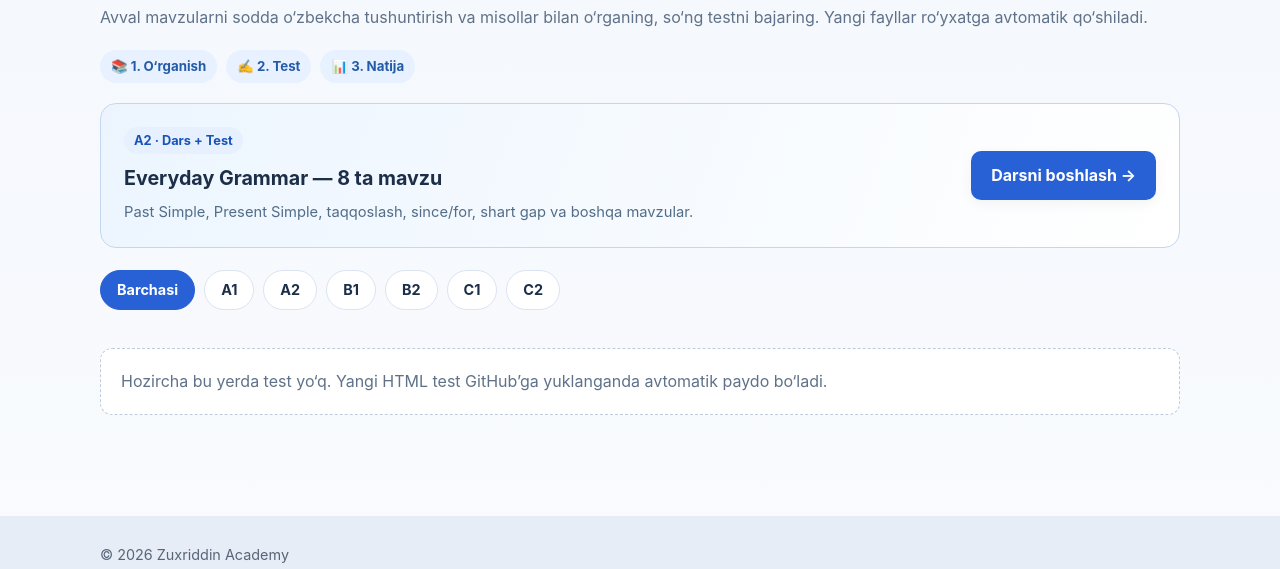
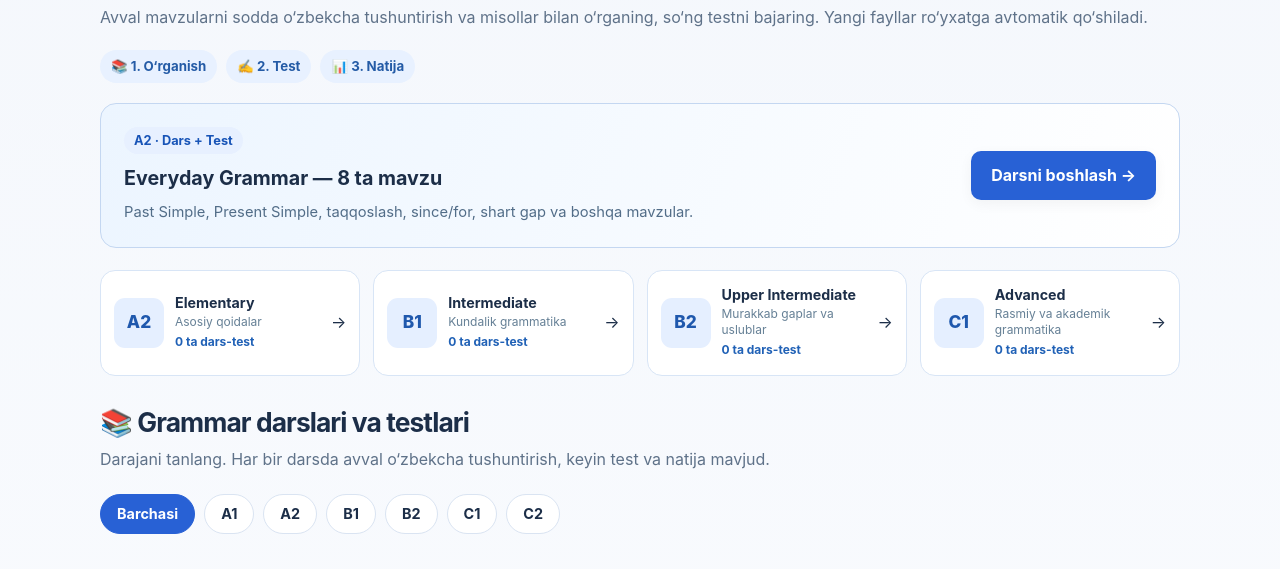
Before and after one commit to meliboyevz1991-web/zuxriddin-academy, a plain HTML site: page grammar.html in a window 1280 px wide. Shown: the part 192-761 px from the top of the page. Drawn offline with Linux system fonts and the light colour scheme.

Commit message:
Add B1 B2 C1 grammar curriculum selector and ordered lesson catalog

```diff
--- a/app.js
+++ b/app.js
@@ -11,15 +11,25 @@
     el.textContent = n + ' ta test';
   }
 
+  for (const el of document.querySelectorAll('[data-count-level]')) {
+    const levelCount = el.dataset.countLevel;
+    const count = tests.filter(t => t.subject === 'grammar' && t.level === levelCount).length;
+    el.textContent = count + ' ta dars-test';
+  }
+
   if (!list) return;
   const requested = (new URLSearchParams(location.search).get('level') || '').toUpperCase();
   const level = ['A1','A2','B1','B2','C1','C2'].includes(requested) ? requested : '';
   const subjectTests = tests.filter(t => !subject || t.subject === subject);
   const shown = subjectTests.filter(t => !level || t.level === level);
   const order = ['A1','A2','B1','B2','C1','C2'];
-  shown.sort((a,b) => subject ? (order.indexOf(a.level)-order.indexOf(b.level) || b.url.localeCompare(a.url)) : b.url.split('/').pop().localeCompare(a.url.split('/').pop()));
+  shown.sort((a,b) => subject ? (order.indexOf(a.level)-order.indexOf(b.level) || (subject === 'grammar' ? a.url.localeCompare(b.url) : b.url.localeCompare(a.url))) : b.url.split('/').pop().localeCompare(a.url.split('/').pop()));
 
   const filters = document.getElementById('level-filters');
+  for (const tile of document.querySelectorAll('.grammar-level-tile')) {
+    const tileLevel = new URL(tile.href, location.href).searchParams.get('level');
+    if (level === tileLevel) tile.classList.add('selected');
+  }
   if (filters && subject) {
     const makeFilter = (value, name) => {
       const a = document.createElement('a');
@@ -59,7 +69,7 @@
     }
     const badge = document.createElement('span');
     badge.className = 'pill';
-    badge.textContent = test.url === 'grammar-a2-everyday-grammar.html' ? 'Dars + Test →' : 'Boshlash →';
+    badge.textContent = (test.url === 'grammar-a2-everyday-grammar.html' || /^grammar-(b1|b2|c1)-\d{2}-/.test(test.url)) ? 'Dars + Test →' : 'Boshlash →';
     item.append(left,badge);
     fragment.append(item);
   }
--- a/grammar-learning.css
+++ b/grammar-learning.css
@@ -20,3 +20,17 @@
 .grammar-steps{display:flex;gap:9px;flex-wrap:wrap}.grammar-steps span{border-radius:99px;background:#e8f1ff;padding:6px 11px;color:#245ba6;font-weight:700;font-size:.83rem}
 @media(max-width:780px){.lesson-grid{grid-template-columns:1fr}.grammar-feature{flex-direction:column;align-items:flex-start}}
 @media(max-width:440px){.lesson-card{padding:19px}.lesson-heading h3{font-size:1.03rem}.lesson-steps{gap:5px}.lesson-steps span{padding:6px 10px;font-size:.73rem}}
+
+/* Grammar curriculum chooser */
+.grammar-levels-overview{display:grid;grid-template-columns:repeat(4,minmax(0,1fr));gap:13px;margin:22px 0 26px}
+.grammar-level-tile{display:flex;align-items:center;gap:11px;text-decoration:none;background:white;border:1px solid #d8e5f6;border-radius:15px;padding:15px 13px;min-width:0;transition:transform .16s,box-shadow .16s}
+.grammar-level-tile:hover{transform:translateY(-2px);box-shadow:0 9px 22px #1f548316}
+.grammar-level-tile.selected{background:#edf5ff;border-color:#4486dc;box-shadow:0 0 0 2px #4387e42b}
+.grammar-level-name{background:#e5efff;color:#1f58ad;display:grid;place-items:center;border-radius:11px;width:50px;min-width:50px;height:50px;font-size:1.08rem;font-weight:850}
+.grammar-level-tile div{display:grid;gap:3px;min-width:0;flex:1}
+.grammar-level-tile strong{font-size:.89rem;line-height:1.2}
+.grammar-level-tile small{font-size:.75rem;color:#668096;line-height:1.35}
+.grammar-level-tile [data-count-level]{font-size:.75rem;color:#2061b6;font-weight:750}
+.grammar-list-title{margin-top:30px}
+@media(max-width:1000px){.grammar-levels-overview{grid-template-columns:repeat(2,minmax(0,1fr))}}
+@media(max-width:520px){.grammar-levels-overview{grid-template-columns:1fr}.grammar-level-tile{padding:13px}}
--- a/grammar.html
+++ b/grammar.html
@@ -4,5 +4,12 @@
 <header class="top"><div class="wrap"><nav class="navbar"><a class="brand" href="index.html">🎓 Zuxriddin Academy</a><div class="navlinks"><a href="index.html">Home</a><a href="reading.html">Reading</a><a href="listening.html">Listening</a><a href="speaking.html">Speaking</a><a href="grammar.html">Grammar</a><a href="vocabulary.html">Vocabulary</a><a href="daily.html">Daily Tests</a><a href="news.html">News</a><a href="results.html">Results</a></div></nav></div></header>
 <main class="wrap page"><h1>✍️ Grammar Practice</h1><p class="subtle">Avval mavzularni sodda o‘zbekcha tushuntirish va misollar bilan o‘rganing, so‘ng testni bajaring. Yangi fayllar ro‘yxatga avtomatik qo‘shiladi.</p>
 <div class="grammar-steps"><span>📚 1. O‘rganish</span><span>✍️ 2. Test</span><span>📊 3. Natija</span></div>
-<section class="grammar-feature"><div><span class="pill">A2 · Dars + Test</span><h2>Everyday Grammar — 8 ta mavzu</h2><p>Past Simple, Present Simple, taqqoslash, since/for, shart gap va boshqa mavzular.</p></div><a class="btn" href="grammar-a2-everyday-grammar.html">Darsni boshlash →</a></section><nav id="level-filters" class="levels" aria-label="Darajalar"></nav><div id="test-list" class="test-list"></div></main>
+<section class="grammar-feature"><div><span class="pill">A2 · Dars + Test</span><h2>Everyday Grammar — 8 ta mavzu</h2><p>Past Simple, Present Simple, taqqoslash, since/for, shart gap va boshqa mavzular.</p></div><a class="btn" href="grammar-a2-everyday-grammar.html">Darsni boshlash →</a></section><section class="grammar-levels-overview" aria-label="Grammar bosqichlari">
+  <a class="grammar-level-tile" href="grammar.html?level=A2"><span class="grammar-level-name">A2</span><div><strong>Elementary</strong><small>Asosiy qoidalar</small><span data-count-level="A2">Darslar</span></div><span aria-hidden="true">→</span></a>
+  <a class="grammar-level-tile" href="grammar.html?level=B1"><span class="grammar-level-name">B1</span><div><strong>Intermediate</strong><small>Kundalik grammatika</small><span data-count-level="B1">Darslar</span></div><span aria-hidden="true">→</span></a>
+  <a class="grammar-level-tile" href="grammar.html?level=B2"><span class="grammar-level-name">B2</span><div><strong>Upper Intermediate</strong><small>Murakkab gaplar va uslublar</small><span data-count-level="B2">Darslar</span></div><span aria-hidden="true">→</span></a>
+  <a class="grammar-level-tile" href="grammar.html?level=C1"><span class="grammar-level-name">C1</span><div><strong>Advanced</strong><small>Rasmiy va akademik grammatika</small><span data-count-level="C1">Darslar</span></div><span aria-hidden="true">→</span></a>
+</section>
+<h2 class="section-title grammar-list-title">📚 Grammar darslari va testlari</h2>
+<p class="subtle">Darajani tanlang. Har bir darsda avval o‘zbekcha tushuntirish, keyin test va natija mavjud.</p><nav id="level-filters" class="levels" aria-label="Darajalar"></nav><div id="test-list" class="test-list"></div></main>
 <footer><div class="wrap">© 2026 Zuxriddin Academy</div></footer><script src="progress.js"></script><script src="load-tests.js"></script></body></html>
```
